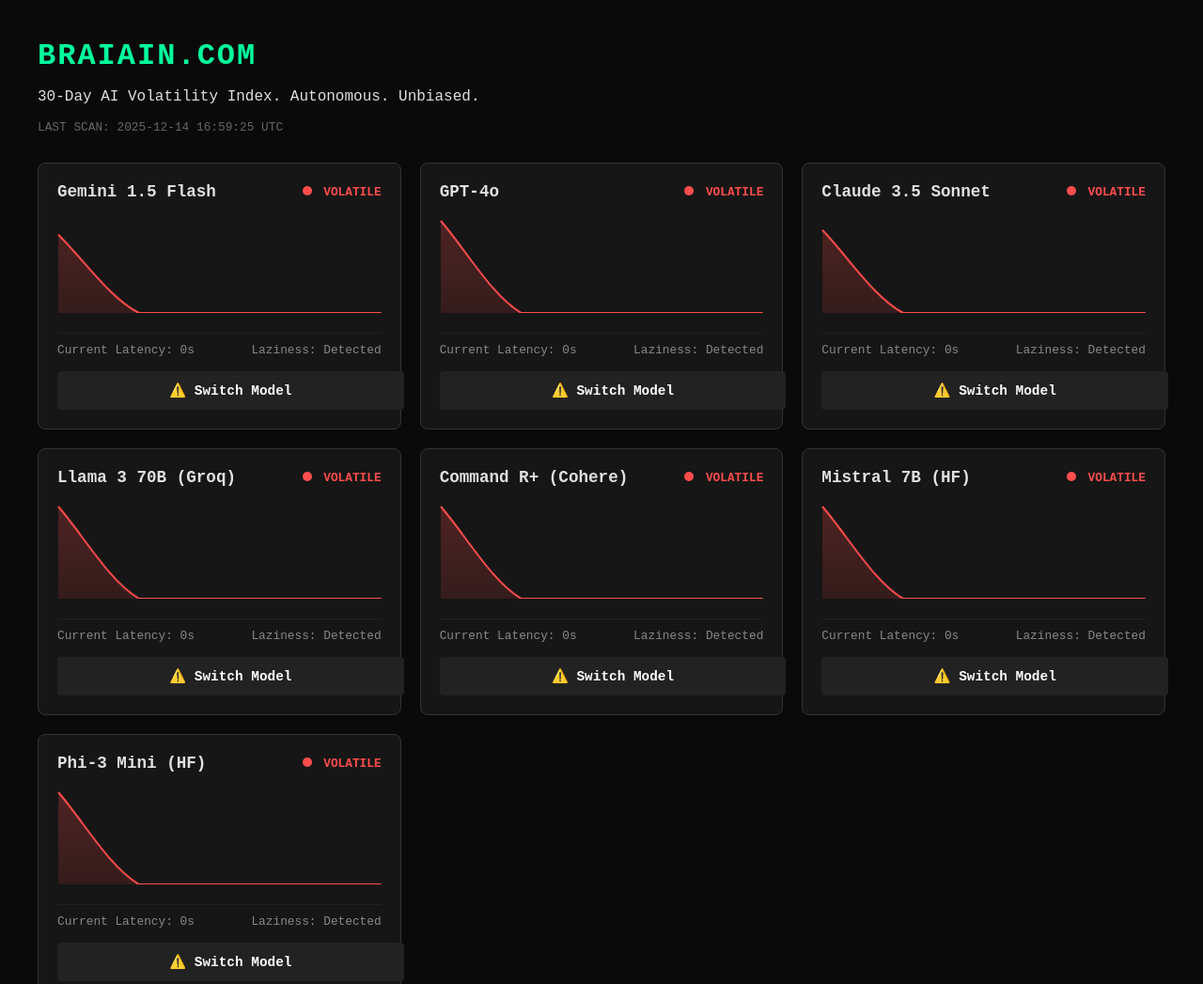
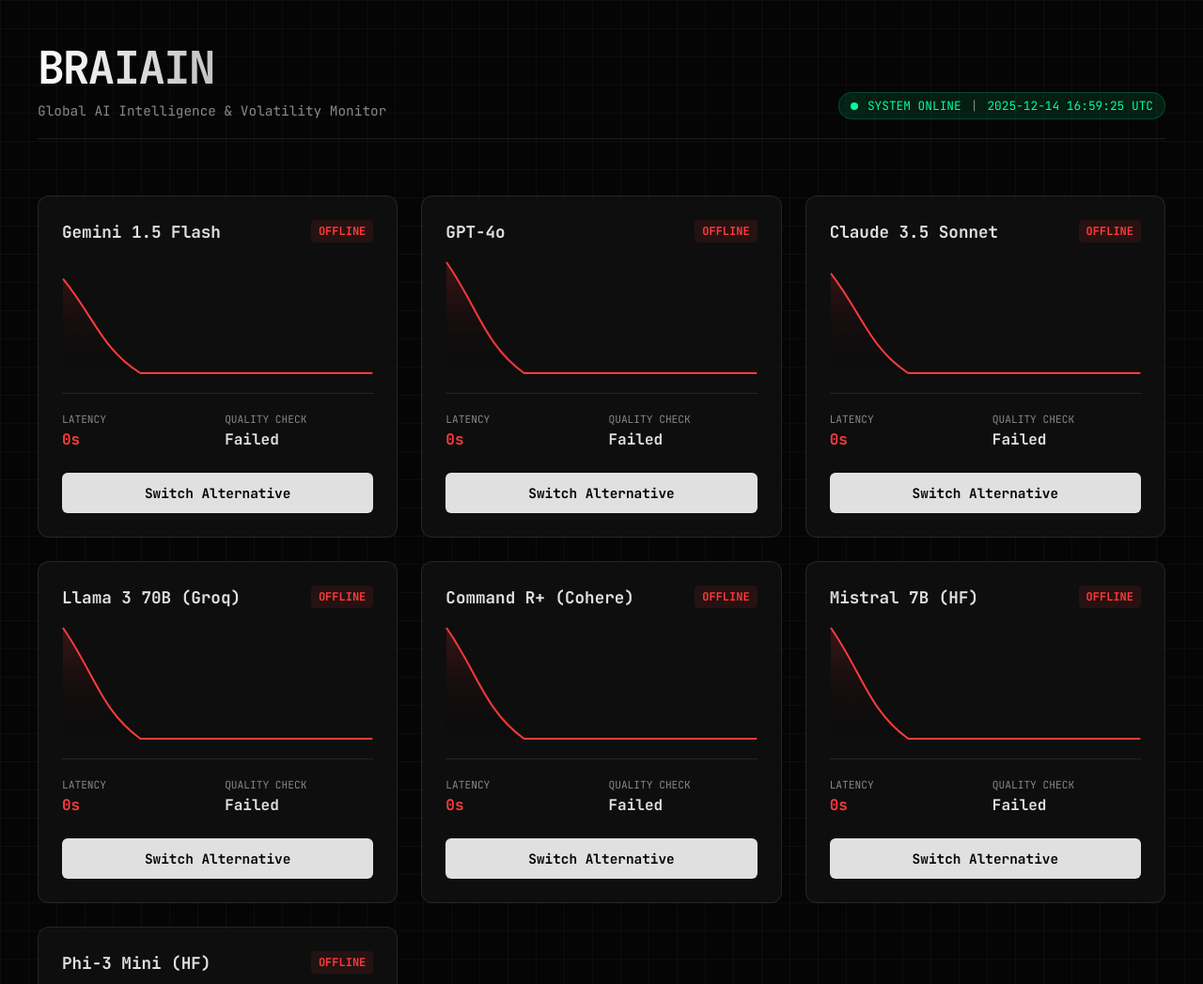
Before and after one commit to dnilgis/braiain, a plain HTML site: page index.html in a window 1280 px wide. Shown: the top 1047 px of the page at 94% size. Drawn offline with nearby package versions, Linux system fonts and the light colour scheme.

Commit message:
index.html

```diff
--- a/index.html
+++ b/index.html
@@ -5,30 +5,227 @@
     <meta name="viewport" content="width=device-width, initial-scale=1.0">
     <title>Braiain.com | AI Volatility Index</title>
     <script src="https://cdn.jsdelivr.net/npm/chart.js"></script>
+    <link href="https://fonts.googleapis.com/css2?family=JetBrains+Mono:wght@400;700&display=swap" rel="stylesheet">
     <style>
-        :root { --bg: #0a0a0a; --card: #161616; --text: #e0e0e0; --green: #00ff9d; --red: #ff4d4d; --accent: #6c5ce7; }
-        body { background: var(--bg); color: var(--text); font-family: 'Courier New', monospace; margin: 0; padding: 20px; }
-        .container { max-width: 1200px; margin: 0 auto; }
-        h1 { color: var(--green); letter-spacing: 2px; margin-bottom: 5px; text-transform: uppercase; }
-        .grid { display: grid; grid-template-columns: repeat(auto-fit, minmax(350px, 1fr)); gap: 20px; margin-top: 30px; }
-        .card { background: var(--card); border: 1px solid #333; padding: 20px; border-radius: 8px; }
-        .card h2 { margin-top: 0; font-size: 1.1rem; display: flex; justify-content: space-between; align-items: center; }
-        .chart-container { height: 100px; width: 100%; margin: 20px 0; } /* Taller charts for 30-day view */
-        .metrics { display: flex; justify-content: space-between; font-size: 0.8rem; color: #888; border-top: 1px solid #222; padding-top: 10px; }
-        .btn { display: block; width: 100%; padding: 12px; background: #222; color: #fff; text-align: center; text-decoration: none; margin-top: 15px; border-radius: 4px; transition: 0.2s; font-weight: bold; font-size: 0.9rem; }
-        .btn:hover { background: var(--accent); }
-        .status-dot { height: 10px; width: 10px; border-radius: 50%; display: inline-block; margin-right: 5px; }
-        .online { background-color: var(--green); box-shadow: 0 0 10px var(--green); }
-        .lazy { background-color: var(--red); box-shadow: 0 0 10px var(--red); }
+        :root {
+            --bg: #050505;
+            --card-bg: rgba(20, 20, 20, 0.6);
+            --border: rgba(255, 255, 255, 0.1);
+            --text: #e0e0e0;
+            --text-dim: #888;
+            --green: #00ff9d;
+            --red: #ff3b3b;
+            --accent: #7d5fff;
+            --glow: 0 0 20px rgba(125, 95, 255, 0.15);
+        }
+
+        body {
+            background-color: var(--bg);
+            background-image:
+                linear-gradient(rgba(255, 255, 255, 0.03) 1px, transparent 1px),
+                linear-gradient(90deg, rgba(255, 255, 255, 0.03) 1px, transparent 1px);
+            background-size: 30px 30px;
+            color: var(--text);
+            font-family: 'JetBrains Mono', monospace;
+            margin: 0;
+            padding: 40px 20px;
+            min-height: 100vh;
+        }
+
+        .container {
+            max-width: 1200px;
+            margin: 0 auto;
+        }
+
+        header {
+            margin-bottom: 60px;
+            border-bottom: 1px solid var(--border);
+            padding-bottom: 20px;
+            display: flex;
+            justify-content: space-between;
+            align-items: flex-end;
+            flex-wrap: wrap;
+            gap: 20px;
+        }
+
+        h1 {
+            font-size: 3rem;
+            margin: 0;
+            letter-spacing: -2px;
+            background: linear-gradient(90deg, #fff, #888);
+            -webkit-background-clip: text;
+            -webkit-text-fill-color: transparent;
+        }
+
+        .subtitle {
+            color: var(--text-dim);
+            font-size: 0.9rem;
+            margin-top: 5px;
+        }
+
+        .live-indicator {
+            display: flex;
+            align-items: center;
+            gap: 10px;
+            font-size: 0.8rem;
+            color: var(--green);
+            background: rgba(0, 255, 157, 0.1);
+            padding: 5px 12px;
+            border-radius: 20px;
+            border: 1px solid rgba(0, 255, 157, 0.2);
+        }
+
+        .pulse {
+            width: 8px;
+            height: 8px;
+            background: var(--green);
+            border-radius: 50%;
+            box-shadow: 0 0 0 rgba(0, 255, 157, 0.4);
+            animation: pulse 2s infinite;
+        }
+
+        @keyframes pulse {
+            0% { box-shadow: 0 0 0 0 rgba(0, 255, 157, 0.4); }
+            70% { box-shadow: 0 0 0 10px rgba(0, 255, 157, 0); }
+            100% { box-shadow: 0 0 0 0 rgba(0, 255, 157, 0); }
+        }
+
+        .grid {
+            display: grid;
+            grid-template-columns: repeat(auto-fit, minmax(350px, 1fr));
+            gap: 25px;
+        }
+
+        .card {
+            background: var(--card-bg);
+            border: 1px solid var(--border);
+            border-radius: 12px;
+            padding: 25px;
+            backdrop-filter: blur(10px);
+            transition: transform 0.2s, border-color 0.2s;
+            display: flex;
+            flex-direction: column;
+        }
+
+        .card:hover {
+            transform: translateY(-2px);
+            border-color: rgba(255, 255, 255, 0.2);
+            box-shadow: 0 10px 30px rgba(0,0,0,0.5);
+        }
+
+        .card-header {
+            display: flex;
+            justify-content: space-between;
+            align-items: center;
+            margin-bottom: 20px;
+        }
+
+        .model-name {
+            font-size: 1.1rem;
+            font-weight: 700;
+        }
+
+        .status-badge {
+            font-size: 0.75rem;
+            padding: 4px 8px;
+            border-radius: 4px;
+            font-weight: bold;
+            text-transform: uppercase;
+        }
+
+        .status-stable { background: rgba(0, 255, 157, 0.1); color: var(--green); }
+        .status-volatile { background: rgba(255, 59, 59, 0.1); color: var(--red); }
+
+        .chart-wrapper {
+            height: 120px;
+            width: 100%;
+            margin-bottom: 20px;
+            position: relative;
+        }
+
+        .metrics {
+            display: grid;
+            grid-template-columns: 1fr 1fr;
+            gap: 15px;
+            border-top: 1px solid var(--border);
+            padding-top: 20px;
+            margin-top: auto;
+        }
+
+        .metric-item {
+            display: flex;
+            flex-direction: column;
+        }
+
+        .metric-label {
+            font-size: 0.7rem;
+            color: var(--text-dim);
+            text-transform: uppercase;
+            margin-bottom: 4px;
+        }
+
+        .metric-value {
+            font-size: 1rem;
+            font-weight: bold;
+        }
+
+        .btn {
+            grid-column: 1 / -1;
+            margin-top: 10px;
+            background: var(--text);
+            color: var(--bg);
+            text-align: center;
+            padding: 12px;
+            border-radius: 6px;
+            text-decoration: none;
+            font-weight: 700;
+            font-size: 0.9rem;
+            transition: all 0.2s;
+        }
+
+        .btn:hover {
+            background: var(--accent);
+            color: white;
+            box-shadow: var(--glow);
+        }
+
+        footer {
+            margin-top: 80px;
+            text-align: center;
+            color: var(--text-dim);
+            font-size: 0.8rem;
+            border-top: 1px solid var(--border);
+            padding-top: 40px;
+        }
+
+        /* Loading State */
+        .loading { text-align: center; padding: 50px; color: var(--text-dim); }
     </style>
 </head>
 <body>
+
     <div class="container">
-        <h1>Braiain.com</h1>
-        <p>30-Day AI Volatility Index. Autonomous. Unbiased.</p>
-        <p style="font-size: 0.8rem; color: #666;">LAST SCAN: <span id="timestamp">Loading...</span></p>
+        <header>
+            <div>
+                <h1>BRAIAIN</h1>
+                <div class="subtitle">Global AI Intelligence & Volatility Monitor</div>
+            </div>
+            <div class="live-indicator">
+                <div class="pulse"></div>
+                <span>SYSTEM ONLINE</span>
+                <span style="color:var(--text-dim)">|</span>
+                <span id="last-updated">Updating...</span>
+            </div>
+        </header>
 
-        <div id="grid" class="grid"></div>
+        <div id="grid" class="grid">
+            <div class="loading">Initializing Neural Link...</div>
+        </div>
+
+        <footer>
+            <p>Braiain.com &copy; 2025. Automated Analysis Engine.</p>
+            <p style="margin-top:10px; opacity: 0.5;">Data refreshes every 4 hours.</p>
+        </footer>
     </div>
 
     <script>
@@ -37,16 +234,26 @@
             "GPT-4o": "https://openai.com",
             "Claude 3.5 Sonnet": "https://anthropic.com",
             "Llama 3 70B (Groq)": "https://groq.com",
-            "Command R+ (Cohere)": "https://cohere.com"
+            "Command R+ (Cohere)": "https://cohere.com",
+            "Mistral 7B (HF)": "https://mistral.ai",
+            "Phi-3 Mini (HF)": "https://azure.microsoft.com"
         };
 
         async function init() {
-            // Prevent caching so user always sees new data
+            try {
                 const res = await fetch('status.json?nocache=' + Date.now());
+                if (!res.ok) throw new Error("Failed to load data");
                 const data = await res.json();
-            document.getElementById('timestamp').innerText = data.last_updated;
 
+                document.getElementById('last-updated').innerText = data.last_updated;
                 const grid = document.getElementById('grid');
+                grid.innerHTML = '';
+
+                // If no history, show empty state
+                if (!data.history || Object.keys(data.history).length === 0) {
+                    grid.innerHTML = '<div class="loading">No data available yet. Waiting for first scan...</div>';
+                    return;
+                }
 
                 for (const [model, history] of Object.entries(data.history)) {
                     if (history.length === 0) continue;
@@ -54,38 +261,55 @@
                     const latest = history[history.length - 1];
                     const isOnline = latest.status === "Online";
                     const isLazy = latest.lazy;
-                const statusColor = (isOnline && !isLazy) ? '#00ff9d' : '#ff4d4d';
+
+                    // Determine Status
+                    let statusType = "stable";
+                    let statusText = "OPTIMAL";
+                    let color = "#00ff9d"; // Green
+
+                    if (!isOnline) {
+                        statusType = "volatile";
+                        statusText = "OFFLINE";
+                        color = "#ff3b3b"; // Red
+                    } else if (isLazy) {
+                        statusType = "volatile";
+                        statusText = "VOLATILE";
+                        color = "#ff3b3b"; // Red
+                    }
 
                     // Card HTML
                     const div = document.createElement('div');
                     div.className = 'card';
                     div.innerHTML = `
-                    <h2>
-                        ${model}
-                        <span style="font-size:0.8rem; color:${statusColor}">
-                            <span class="status-dot" style="background:${statusColor}"></span>
-                            ${isLazy ? "VOLATILE" : "STABLE"}
-                        </span>
-                    </h2>
-                    <div class="chart-container">
+                        <div class="card-header">
+                            <div class="model-name">${model}</div>
+                            <div class="status-badge status-${statusType}">${statusText}</div>
+                        </div>
+                        <div class="chart-wrapper">
                             <canvas id="chart-${model.replace(/[^a-zA-Z0-9]/g, '')}"></canvas>
                         </div>
                         <div class="metrics">
-                        <span>Current Latency: ${latest.latency}s</span>
-                        <span>Laziness: ${isLazy ? "Detected" : "None"}</span>
+                            <div class="metric-item">
+                                <span class="metric-label">Latency</span>
+                                <span class="metric-value" style="color:${color}">${latest.latency}s</span>
+                            </div>
+                            <div class="metric-item">
+                                <span class="metric-label">Quality Check</span>
+                                <span class="metric-value">${isLazy ? "Failed" : "Passed"}</span>
                             </div>
                             <a href="${LINKS[model] || '#'}" class="btn" target="_blank">
-                        ${isLazy ? "⚠️ Switch Model" : "Use This Model"}
+                                ${isLazy ? "Switch Alternative" : "Launch Model"}
                             </a>
+                        </div>
                     `;
                     grid.appendChild(div);
 
                     // Chart Logic
                     const ctx = document.getElementById(`chart-${model.replace(/[^a-zA-Z0-9]/g, '')}`).getContext('2d');
 
-                // Gradient Fill
-                const gradient = ctx.createLinearGradient(0, 0, 0, 400);
-                gradient.addColorStop(0, statusColor + '40'); // 40 = transparent hex
+                    // Create Gradient
+                    const gradient = ctx.createLinearGradient(0, 0, 0, 120);
+                    gradient.addColorStop(0, color + '33'); // 20% opacity
                     gradient.addColorStop(1, 'transparent');
 
                     new Chart(ctx, {
@@ -94,28 +318,30 @@
                             labels: history.map(h => h.timestamp),
                             datasets: [{
                                 data: history.map(h => h.latency),
-                            borderColor: statusColor,
+                                borderColor: color,
                                 backgroundColor: gradient,
                                 borderWidth: 2,
                                 fill: true,
-                            tension: 0.3,     // Slight curve
-                            pointRadius: 0,   // Hides dots for cleaner look
-                            pointHoverRadius: 4
+                                tension: 0.4,
+                                pointRadius: 0,
+                                pointHoverRadius: 6
                             }]
                         },
                         options: {
                             responsive: true,
                             maintainAspectRatio: false,
-                        interaction: { intersect: false, mode: 'index' },
-                        plugins: { legend: { display: false }, tooltip: { enabled: true } },
-                        scales: {
-                            x: { display: false },
-                            y: { display: false, min: 0 }
-                        }
+                            plugins: { legend: { display: false }, tooltip: { mode: 'index', intersect: false } },
+                            scales: { x: { display: false }, y: { display: false } },
+                            interaction: { mode: 'nearest', axis: 'x', intersect: false }
                         }
                     });
                 }
+            } catch (e) {
+                console.error(e);
+                document.getElementById('grid').innerHTML = '<div class="loading">System Offline (Data Error)</div>';
             }
+        }
+
         init();
     </script>
 </body>
```
Lines whose indentation alone changed are shown as unchanged.
